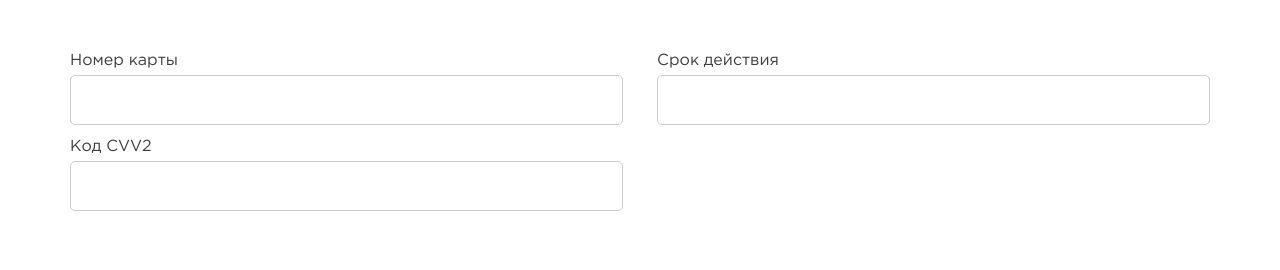
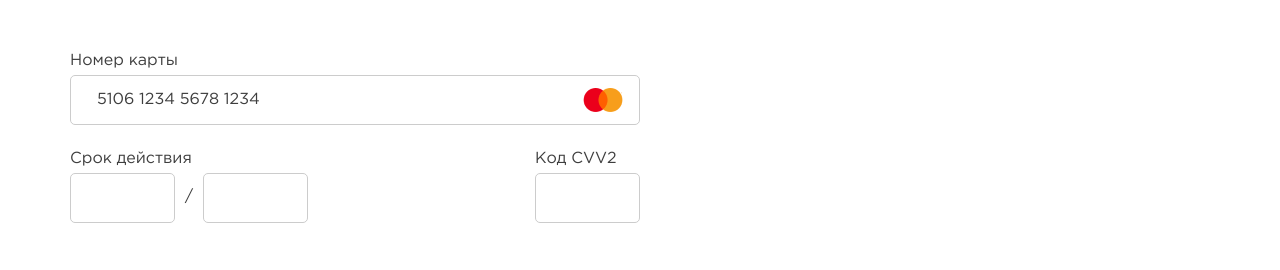
Before and after one commit to VeraMos/fastcash, a website: page app/index3.html in a window 1280 px wide. Shown: the part 517-787 px from the top of the page. Drawn offline with Linux system fonts and the light colour scheme.

Commit message:
commit index3 form

```diff
--- a/app/css/main.css
+++ b/app/css/main.css
@@ -445,6 +445,12 @@ a:hover {
   border: 1px solid #CCCCCC;
   box-sizing: border-box;
   border-radius: 5px;
+  padding: 10px 26px;
+  margin-bottom: 12px;
+}
+
+.form-inner-input::placeholder {
+  color: #3E3E3E;
 }
 
 .form-inner__label {
@@ -686,3 +692,21 @@ a:hover {
   background: linear-gradient(180deg, #E9E9E9 0%, #C8C8C8 100%);
   box-shadow: 0px 4px 10px rgba(0, 0, 0, 0.1);
 }
+
+.form-inner__slasch {
+  margin: 10px;
+}
+
+.form-inner-number-cart {
+  position: relative;
+}
+
+.form-inner-number-cart:after {
+  content: "";
+  position: absolute;
+  top: 35px;
+  right: 12px;
+  background: url('../img/mastercard-l.png') no-repeat;
+  width: 50px;
+  height: 36px;
+}
--- a/app/index3.html
+++ b/app/index3.html
@@ -54,18 +54,27 @@
 		<div class="section__ttl">Привяжите банковскую карту</div>
 		<form class="">
 			<div class="form-inner__form d-flex flex-wrap">
-				<label class="form-inner__label"><span>Номер карты</span>
-					<input class="form-inner-input" type="text" name="" placeholder="">
-				</label>
-				<label class="form-inner__label"><span>Срок действия</span>
-					<input class="form-inner-input" type="text" name="" placeholder="">
-				</label>
-				<label class="form-inner__label"><span>Код CVV2</span>
-					<input class="form-inner-input" type="data" name="" placeholder="">
-				</label>
+				<div class="w-50">
+					<label class="form-inner__label w-100 form-inner-number-cart"><span>Номер карты</span>
+						<input class="form-inner-input" type="text" name="" placeholder="5106 1234 5678 1234">
+					</label>
+					<br>
+					<div class="d-flex justify-content-between">
+						<label class="form-inner__label"><span>Срок действия</span>
+							<div class="d-flex">
+								<input class="form-inner-input" type="text" name="" placeholder="" style="width: 105px;">
+								<span class="form-inner__slasch">/</span>
+								<input class="form-inner-input" type="text" name="" placeholder="" style="width: 105px;">
+							</div>
+						</label>
+						<label class="form-inner__label" style="width: 105px;"><span>Код CVV2</span>
+							<input class="form-inner-input" type="data" name="" placeholder="">
+						</label>
+					</div>
+				</div>
 			</div>
 			<button class="btn btn-left" type="button">Отправить</button>
-			<label class="form-inner__policy w-100">
+			<label class="form-inner__policy w-100 mx-0">
 		    	<input type="checkbox" checked="" required="" class="radio">
 		    	<div class="form-inner__text">Cогласие <a href="">на обработку персональных данных</a></div>
 			</label>
```
Also changed, not shown: app/img/mastercard-l.png (added).
